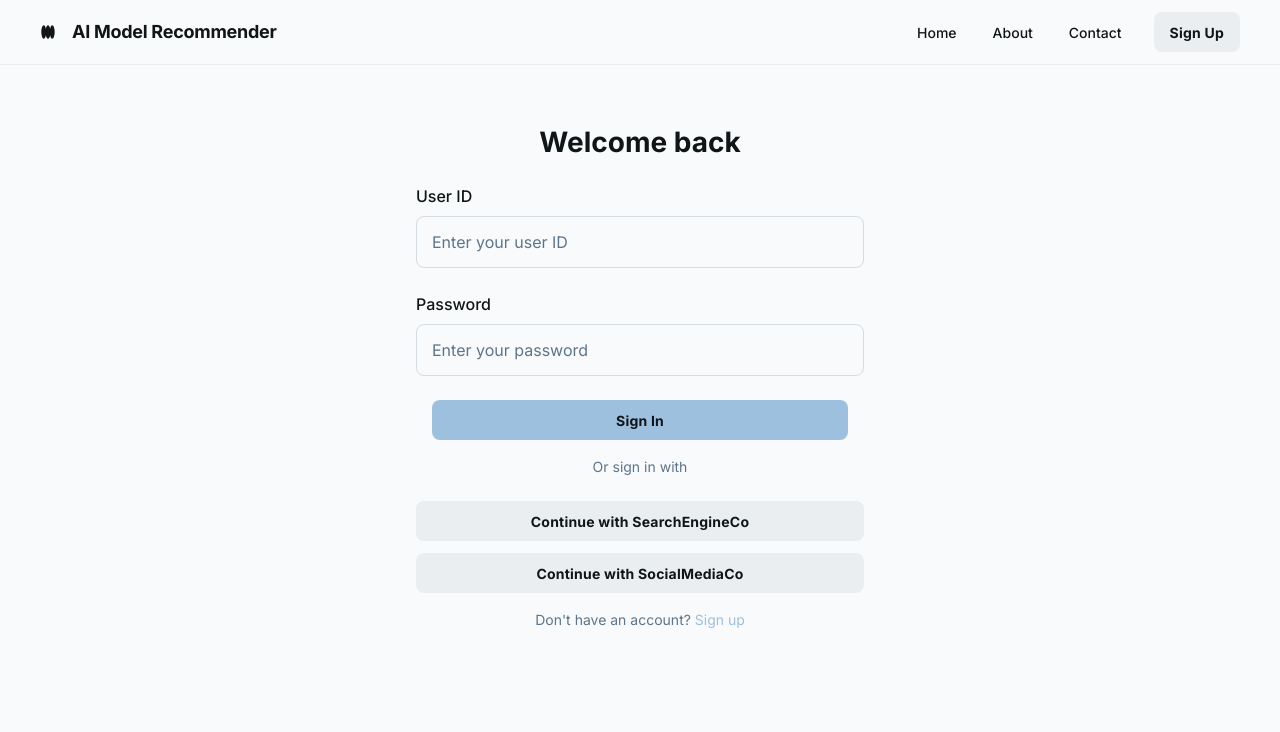
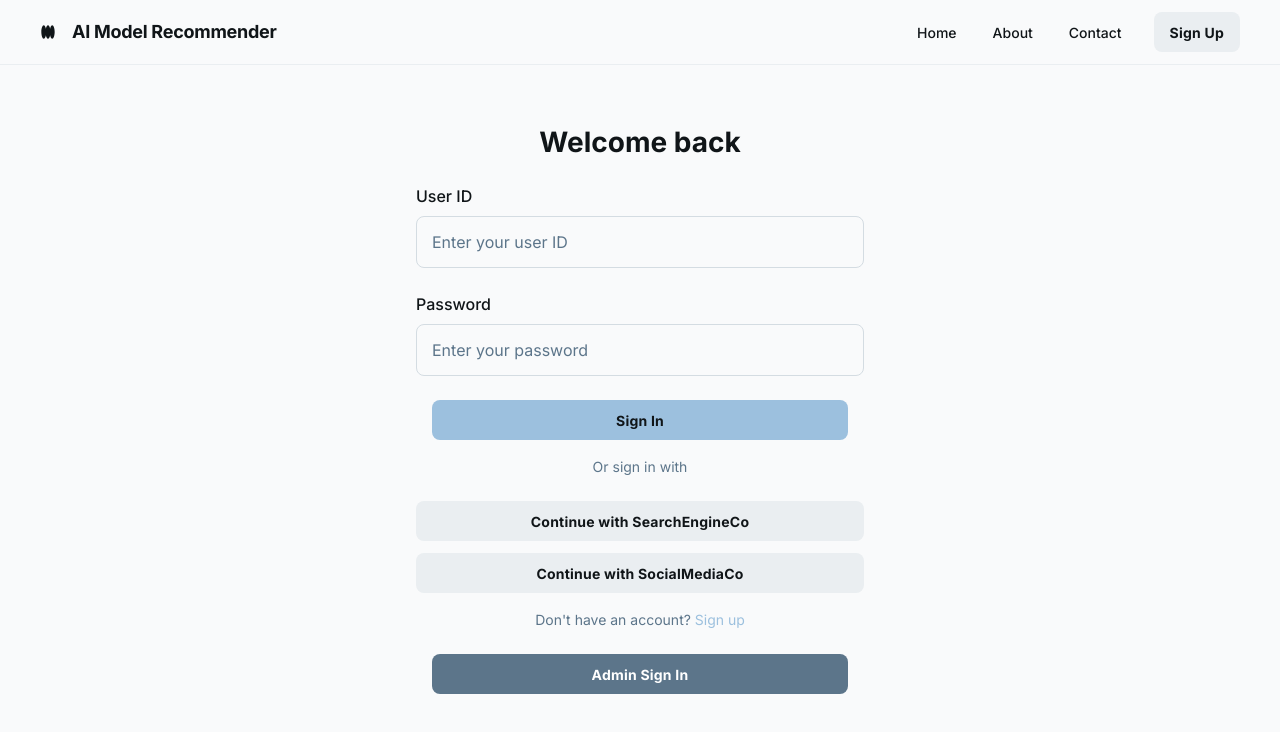
Before and after one commit to aigolfcoach/AI-recommender-front, a Next.js app: page /login in a window 1280 px wide. Shown: the top 732 px of the page. Built offline with nearby package versions, Linux system fonts and the light colour scheme.

Commit message:
feat: admin 로그인 버튼 추가(임시)

```diff
--- a/src/app/login/page.tsx
+++ b/src/app/login/page.tsx
@@ -80,6 +80,16 @@ export default function Login() {
             <p className="text-[#5c758a] text-sm font-normal leading-normal pb-3 pt-1 px-4 text-center">
               Don't have an account? <a href="/" className="text-[#9cc0de] hover:underline">Sign up</a>
             </p>
+
+            {/* Admin Sign In 버튼 */}
+            <div className="flex px-4 py-3">
+              <a
+                href="/admin/model-management"
+                className="flex min-w-[84px] max-w-[480px] cursor-pointer items-center justify-center overflow-hidden rounded-lg h-10 px-4 flex-1 bg-[#5c758a] text-white text-sm font-bold leading-normal tracking-[0.015em] hover:bg-[#4a5f73] transition-colors"
+              >
+                <span className="truncate">Admin Sign In</span>
+              </a>
+            </div>
           </div>
         </div>
       </div>
```
